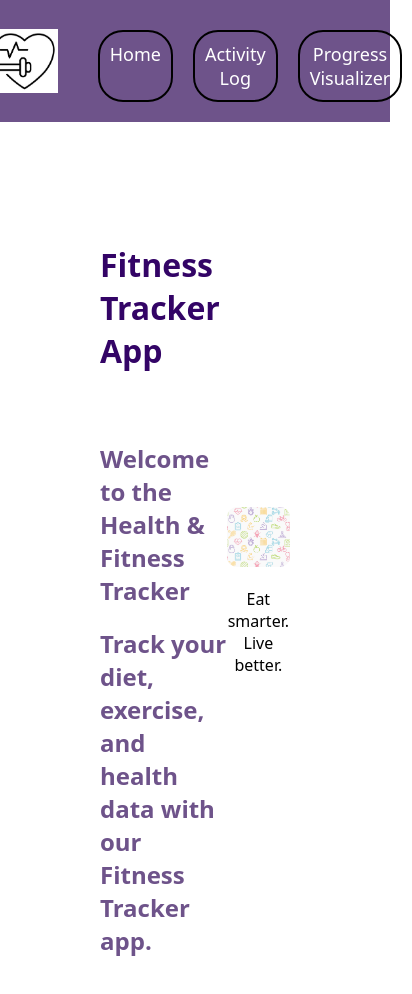
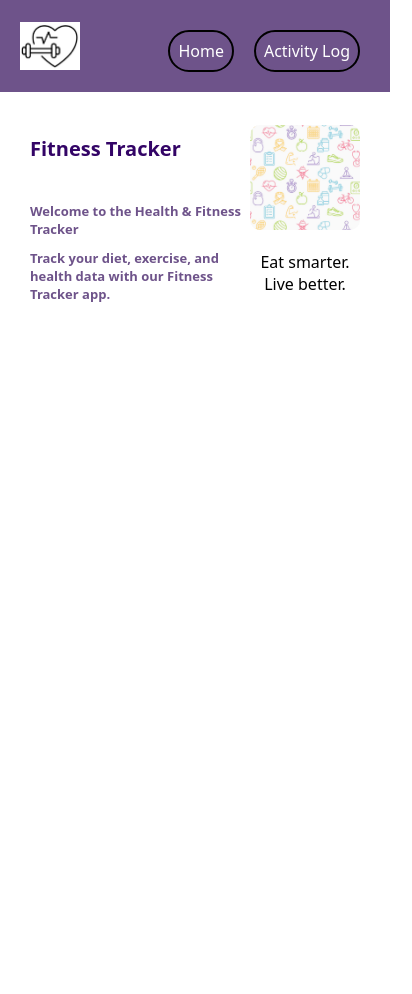
Before and after one commit to bayanwafa/Project2, a React app: page / in a window 390 px wide. Shown: the whole page, 412 px wide, since content can reach past the window. After the commit the page ends 844 px from the top, so only its background shows below. Built offline with nearby package versions, Linux system fonts and the light colour scheme.

Commit message:
add comments and readme file and media screen

```diff
--- a/src/components/ActivityList.js
+++ b/src/components/ActivityList.js
@@ -3,9 +3,11 @@ import Axios from 'axios';
 import ActivityForm from './ActivityForm';
 import './App.css';
 
+// API endpoint for activities
 const url = 'https://658f6eaa2871a9866e7a7460.mockapi.io/activity';
 
 function ActivityList() {
+  // State to store the list of activities
   const [activities, setActivities] = useState([]);
 
   // Function to fetch all activities
@@ -28,7 +30,7 @@ function ActivityList() {
   const addActivity = (newActivity) => {
     Axios.post(url, newActivity)
       .then((response) => {
-        // Instead of calling getAll, update the state directly
+        // Update the state with the new activity
         setActivities([...activities, response.data]);
       })
       .catch((error) => {
@@ -44,6 +46,7 @@ function ActivityList() {
         <ActivityForm addActivity={addActivity} />
       </div>
       <ul>
+        {/* Display the list of activities */}
         {activities.map((activity) => (
           <li key={activity.id}>
             Date: {activity.date}, Duration: {activity.duration} mins, Intensity: {activity.intensity}, Calories: {activity.calories} cal
--- a/src/components/App.css
+++ b/src/components/App.css
@@ -1,9 +1,11 @@
+/* Reset some default styles and set the font family */
 body {
-  font-family:system-ui, -apple-system, BlinkMacSystemFont, 'Segoe UI', Roboto, Oxygen, Ubuntu, Cantarell, 'Open Sans', 'Helvetica Neue', sans-serif ;
+  font-family: system-ui, -apple-system, BlinkMacSystemFont, 'Segoe UI', Roboto, Oxygen, Ubuntu, Cantarell, 'Open Sans', 'Helvetica Neue', sans-serif;
   margin: 0;
   padding: 0;
 }
 
+/* Header styling */
 header {
   background-color: #6e538a;
   color: white;
@@ -11,6 +13,7 @@ header {
   text-align: center;
 }
 
+/* Header content layout */
 .header-content {
   display: flex;
   align-items: center;
@@ -18,12 +21,14 @@ header {
   margin: 10px;
 }
 
+/* Logo styling */
 .header-content img {
   width: 80px;
   height: auto;
   margin-right: auto;
 }
 
+/* Navigation styling */
 .header-content nav {
   display: flex;
   justify-content: center;
@@ -41,27 +46,32 @@ header {
   border-radius: 25px;
 }
 
+/* Hover effect for navigation links */
 .header-content nav a:hover {
   text-decoration: underline;
   color: #330466;
   background-color: #d8cece;
 }
 
+/* Main app styling */
 .App {
   text-align: center;
 }
 
+/* Homepage styling */
 .homepage {
   margin: 100px;
   display: flex;
   align-items: center;
 }
 
+/* Text section styling */
 .text-section {
   flex: 2;
 }
 
 .text-section h1 {
+  font-size: 38px;
   margin-bottom: 70px;
   color: #330466;
 }
@@ -70,6 +80,7 @@ header {
   color: #6e538a;
 }
 
+/* Image section styling */
 .image-section {
   flex: 1;
 }
@@ -83,6 +94,7 @@ header {
   text-align: center;
 }
 
+/* Activity list styling */
 .activity-list {
   margin: 15px;
   padding: 7px;
@@ -92,6 +104,7 @@ header {
   cursor: pointer;
 }
 
+/* Activity form styling */
 .activity-form {
   margin-bottom: 20px;
 }
@@ -119,10 +132,12 @@ header {
   margin-top: 10px;
 }
 
+/* Hover effect for activity form button */
 .activity-form button:hover {
   background-color: #32184e;
 }
 
+/* Activity list styles */
 .activity-list ul {
   margin-top: 50px;
   list-style-type: none;
@@ -136,6 +151,62 @@ header {
   padding: 10px;
 }
 
+/* Hover effect for activity list item */
 .activity-list li:hover {
   background-color: #d8cece;
 }
+
+
+/* Responsive styles */
+@media screen and (max-width: 600px) {
+
+  /* Styles for screens up to 600px wide */
+  body {
+    max-width: 100%;
+    overflow-x: hidden;
+  }
+
+  .homepage {
+    margin: 50px;
+  }
+
+  .text-section h1 {
+    font-size: 28px;
+    margin-bottom: 50px;
+  }
+
+  .text-section h2 {
+    font-size: 18px;
+  }
+}
+
+@media screen and (max-width: 400px) {
+
+  /* Styles for screens up to 400px wide */
+  body {
+    max-width: 100%;
+    overflow-x: hidden;
+  }
+
+  .homepage {
+    margin: 30px;
+  }
+
+  .text-section h1 {
+    font-size: 20px;
+    margin-bottom: 40px;
+  }
+
+  .text-section h2 {
+    font-size: 13px;
+  }
+
+  .header-content img {
+    width: 60px;
+  }
+
+  .header-content nav a {
+    font-size: 16px;
+    padding: 8px;
+  }
+}
--- a/src/components/App.js
+++ b/src/components/App.js
@@ -9,11 +9,11 @@ function App() {
   return (
     <div>
       <Router>
-        <Header />
+        <Header /> {/* Render the Header component */}
         <Routes>
+          {/* Define routes for Home and ActivityList components */}
           <Route path="/" element={<Home />} />
           <Route path="/activity" element={<ActivityList />} />
-
         </Routes>
       </Router>
     </div>
--- a/src/components/header.js
+++ b/src/components/header.js
@@ -5,12 +5,12 @@ import logo from '../images/icon.jpg';
 function Header() {
     return (
         <header>
+            {/* Header content with logo and navigation */}
             <div className="header-content">
-                <img src={logo} alt="Logo" />
+                <img src={logo} alt="Logo" /> {/* Display the logo */}
                 <nav>
-                    <Link to="/">Home</Link>
-                    <Link to="/activity">Activity Log</Link>
-                    <Link to="">Progress Visualizer</Link>
+                    <Link to="/">Home</Link> {/* Link to the Home route */}
+                    <Link to="/activity">Activity Log</Link> {/* Link to the Activity Log route */}
                 </nav>
             </div>
         </header>
--- a/src/components/home.js
+++ b/src/components/home.js
@@ -1,17 +1,18 @@
-// Home.js
 import React from 'react';
 import Img from '../images/health.jpg';
 
 const Home = () => {
   return (
     <div className="homepage">
+      {/* Text section */}
       <div className="text-section">
-        <h1>Fitness Tracker App</h1>
+        <h1>Fitness Tracker</h1>
         <h2>Welcome to the Health & Fitness Tracker</h2>
         <h2>Track your diet, exercise, and health data with our Fitness Tracker app.</h2>
       </div>
+      {/* Image section */}
       <div className="image-section">
-        <img src={Img} alt="image" />
+        <img src={Img} alt="image" /> {/* Display the image */}
         <p>Eat smarter. Live better.</p>
       </div>
     </div>
```
Also changed, not shown: src/components/ActivityForm.js (+8 -0 lines), README.md.
